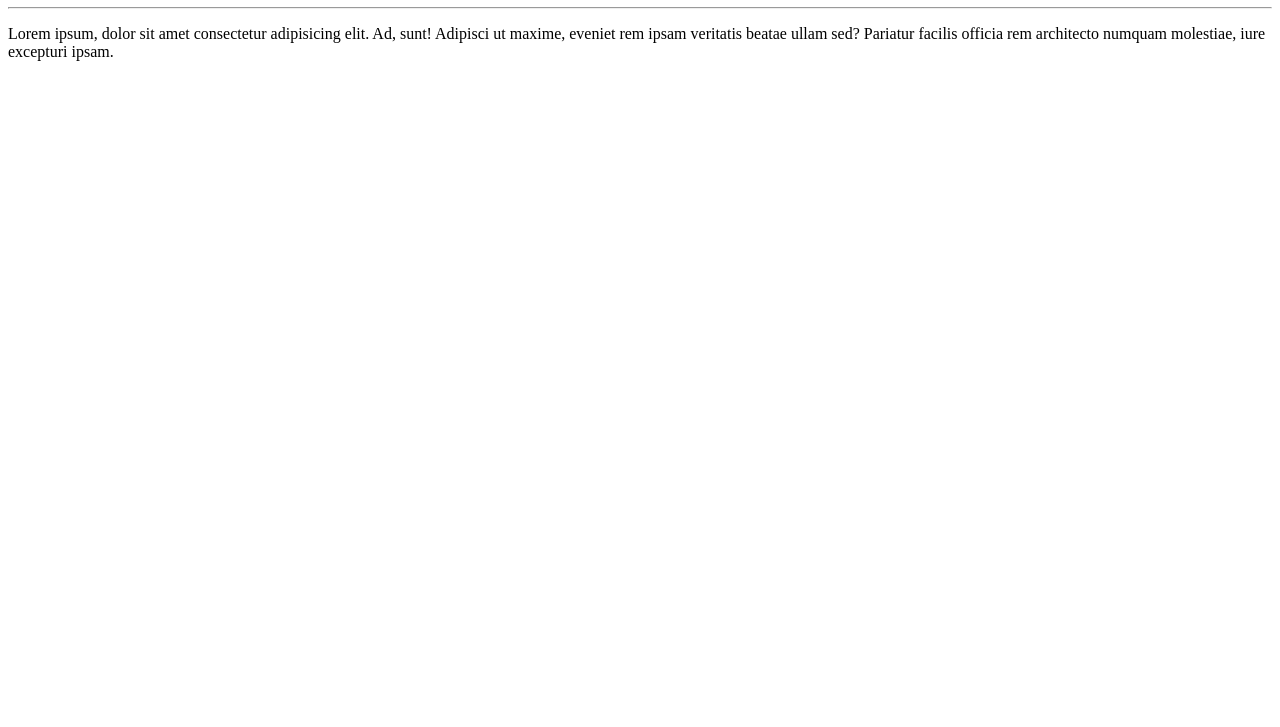
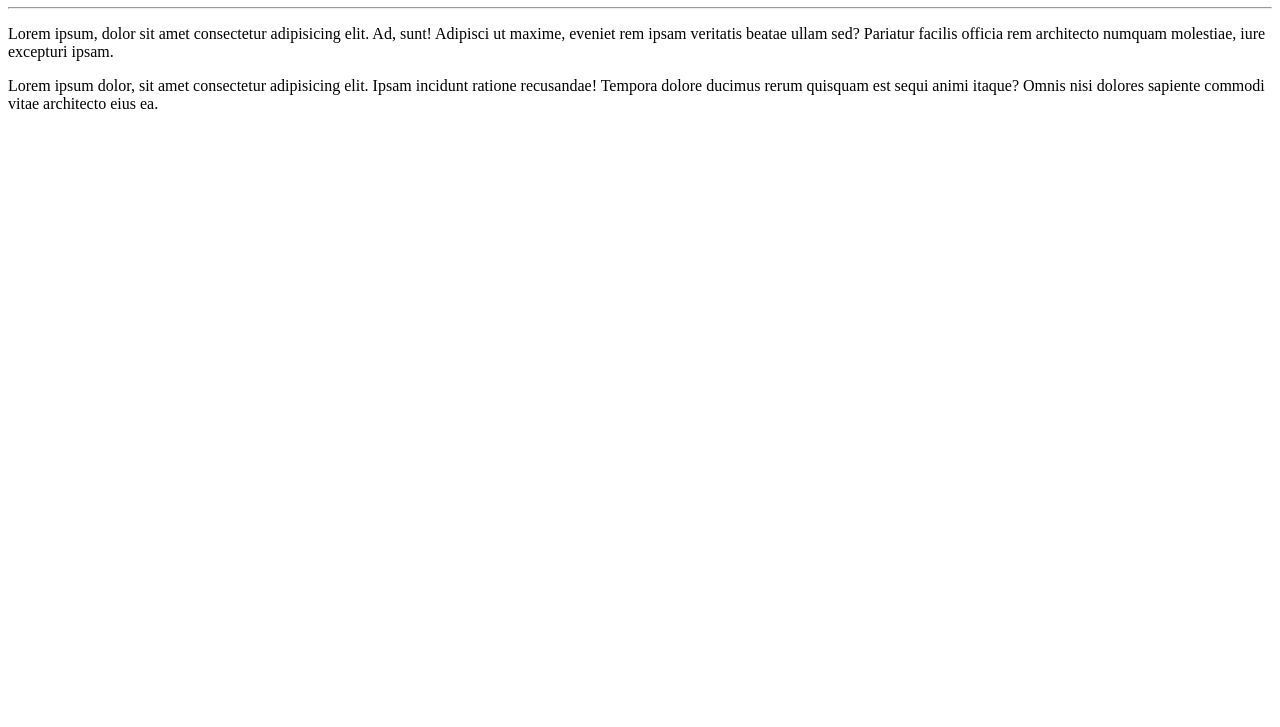
Before and after one commit to Kifubaalberto/Curso-de-algor-itmo, a plain HTML site: page Site -exemplo/index.html in a window 1280 px wide. Shown: the part 73-800 px from the top of the page. Drawn offline with Linux system fonts and the light colour scheme.

Commit message:
Adicionei um  paragrafo

```diff
--- a/Site -exemplo/index.html
+++ b/Site -exemplo/index.html
@@ -10,5 +10,6 @@
    <h1>Curso de algorítmo</h1>
    <hr>
    <p>Lorem ipsum, dolor sit amet consectetur adipisicing elit. Ad, sunt! Adipisci ut maxime, eveniet rem ipsam veritatis beatae ullam sed? Pariatur facilis officia rem architecto numquam molestiae, iure excepturi ipsam.</p>
+   <p>Lorem ipsum dolor, sit amet consectetur adipisicing elit. Ipsam incidunt ratione recusandae! Tempora dolore ducimus rerum quisquam est sequi animi itaque? Omnis nisi dolores sapiente commodi vitae architecto eius ea.</p>
 </body>
 </html>
```
